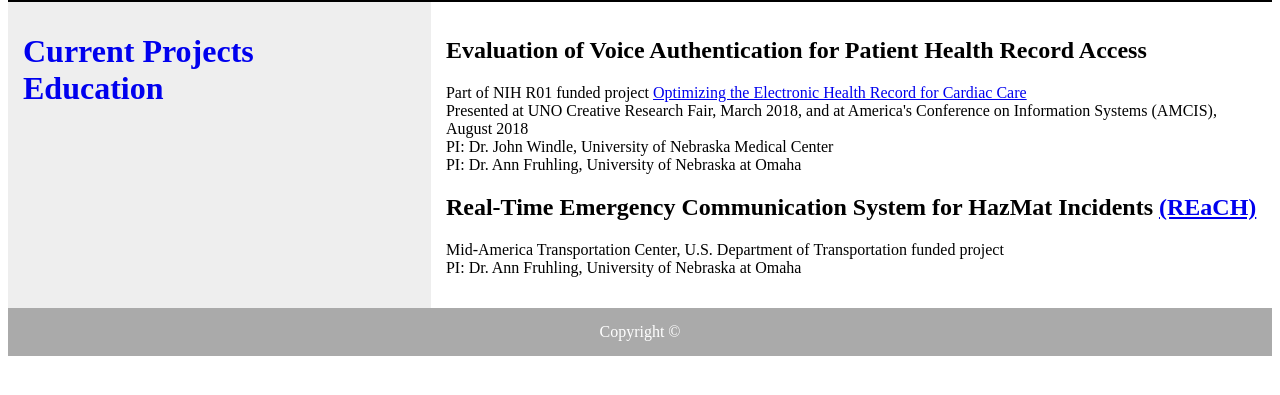
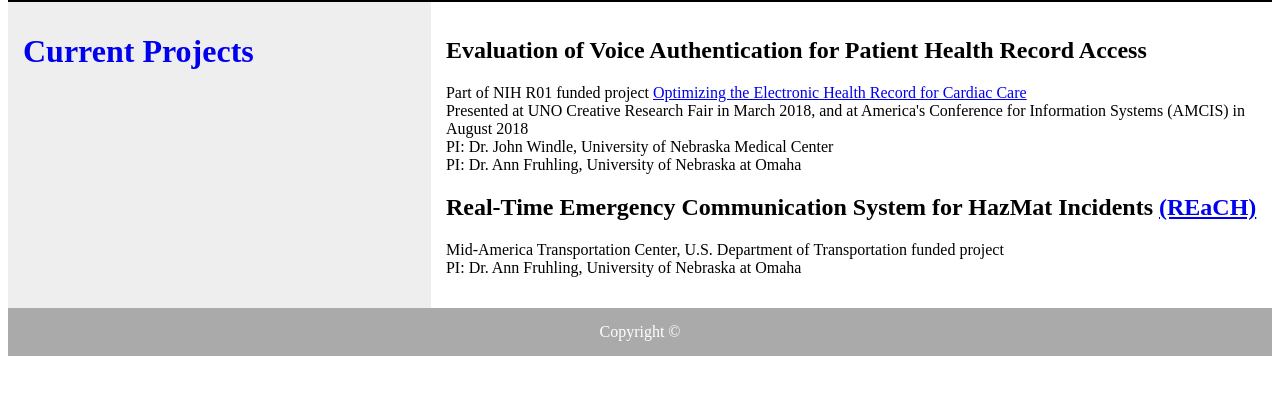
Before and after one commit to jenimrose/jenimrose.github.io, a plain HTML site: page index.htm in a window 1280 px wide. Shown: the part 193-588 px from the top of the page. Drawn offline with Linux system fonts and the light colour scheme; files whose address does not match are found by name.

Commit message:
Add files via upload

```diff
--- a/index.htm
+++ b/index.htm
@@ -55,7 +55,7 @@ footer {background: #aaa;color:white;}
 <nav class="nav">
 <ul>
   <li style="font-size:200%;"><a href="C:\Users\jfendrick\Desktop\HTML\index.htm"><strong>Current Projects</strong></a></li>
-  <li style="font-size:200%;"><a href="C:\Users\jfendrick\Desktop\HTML\ed.html"><strong>Education</strong></a></li>
+  <!--<li style="font-size:200%;"><a href="C:\Users\jfendrick\Desktop\HTML\ed.html"><strong>Education</strong></a></li> -->
   <!--<li><a href="#">Tokyo</a></li> -->
 </ul>
 </nav>
@@ -63,7 +63,7 @@ footer {background: #aaa;color:white;}
 <article class="article">
   <h1>Evaluation of Voice Authentication for Patient Health Record Access</h1>
   <p>Part of NIH R01 funded project <a href = "https://healthit.ahrq.gov/ahrq-funded-projects/optimizing-electronic-health-record-cardiac-care"> Optimizing the Electronic Health Record for Cardiac Care </a>
-<br>Presented at UNO Creative Research Fair, March 2018, and at America's Conference on Information Systems (AMCIS), August 2018<br>PI: Dr. John Windle, University of Nebraska Medical Center<br>PI: Dr. Ann Fruhling, University of Nebraska at Omaha</p>
+<br> Presented at UNO Creative Research Fair in March 2018, and at America's Conference for Information Systems (AMCIS) in August 2018<br>PI: Dr. John Windle, University of Nebraska Medical Center<br>PI: Dr. Ann Fruhling, University of Nebraska at Omaha</p>
 <h1>Real-Time Emergency Communication System for HazMat Incidents <a href = "https://rip.trb.org/View/1503413"> (REaCH) </a></h1>
   <p>Mid-America Transportation Center, U.S. Department of Transportation funded project
 <br>PI: Dr. Ann Fruhling, University of Nebraska at Omaha</p>
```
